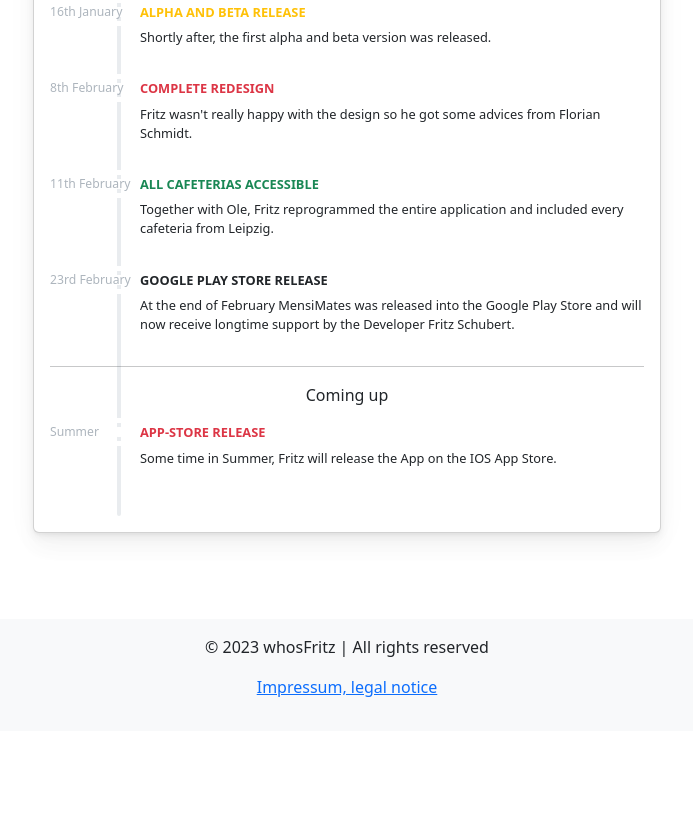
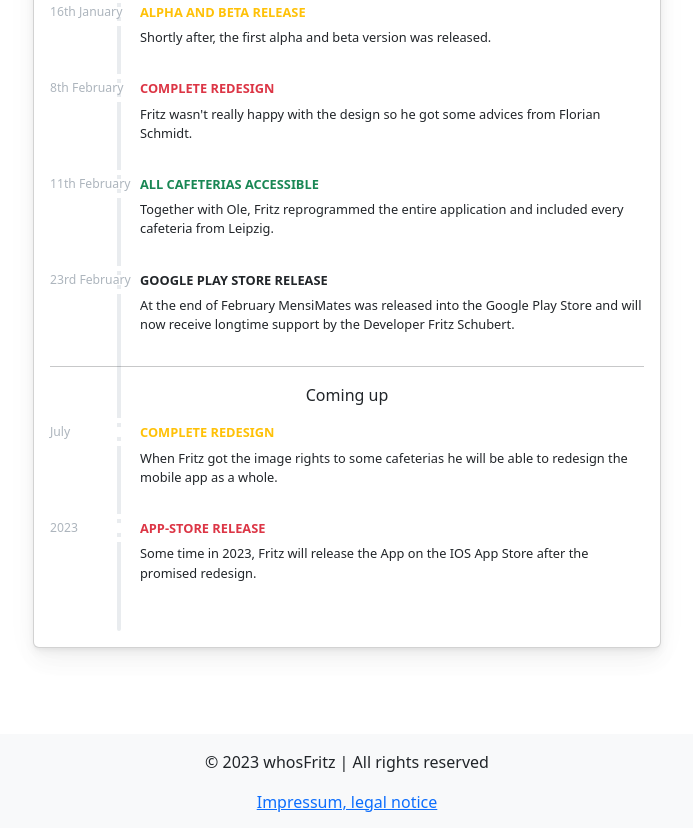
Before and after one commit to whosFritz/ProjectSiteMensiMates, a plain HTML site: page index.html in a window 1280 px wide. Shown: the part 5434-6262 px from the top of the page, without its empty margins (293-986 px from the left). Before the commit the page ends 6165 px from the top, so only its background shows below. Drawn offline with nearby package versions, Linux system fonts and the light colour scheme; a script that the page names is missing.

Commit message:
changes to roadmap and accordion

```diff
--- a/index.html
+++ b/index.html
@@ -485,7 +485,8 @@
                 The app reads a json file from Ole's API and then translates all
                 the data into object oriented structure. If the user rates a
                 meal, the data gets send back to Ole where he can then update
-                his database and also the API's data.
+                his database and also the API's data. For more info please feel
+                free to contact Ole.
               </div>
             </div>
           </div>
@@ -705,14 +706,31 @@
                       <i class="badge badge-dot badge-dot-xl badge-danger"> </i>
                     </span>
                     <div class="vertical-timeline-element-content bounce-in">
+                      <h4 class="timeline-title text-warning">
+                        Complete Redesign
+                      </h4>
+                      <p>
+                        When Fritz got the image rights to some cafeterias he
+                        will be able to redesign the mobile app as a whole.
+                      </p>
+                      <span class="vertical-timeline-element-date">July</span>
+                    </div>
+                  </div>
+                </div>
+                <div class="vertical-timeline-item vertical-timeline-element">
+                  <div>
+                    <span class="vertical-timeline-element-icon bounce-in">
+                      <i class="badge badge-dot badge-dot-xl badge-danger"> </i>
+                    </span>
+                    <div class="vertical-timeline-element-content bounce-in">
                       <h4 class="timeline-title text-danger">
                         App-Store Release
                       </h4>
                       <p>
-                        Some time in Summer, Fritz will release the App on the
-                        IOS App Store.
+                        Some time in 2023, Fritz will release the App on the IOS
+                        App Store after the promised redesign.
                       </p>
-                      <span class="vertical-timeline-element-date">Summer</span>
+                      <span class="vertical-timeline-element-date">2023</span>
                     </div>
                   </div>
                 </div>
```
